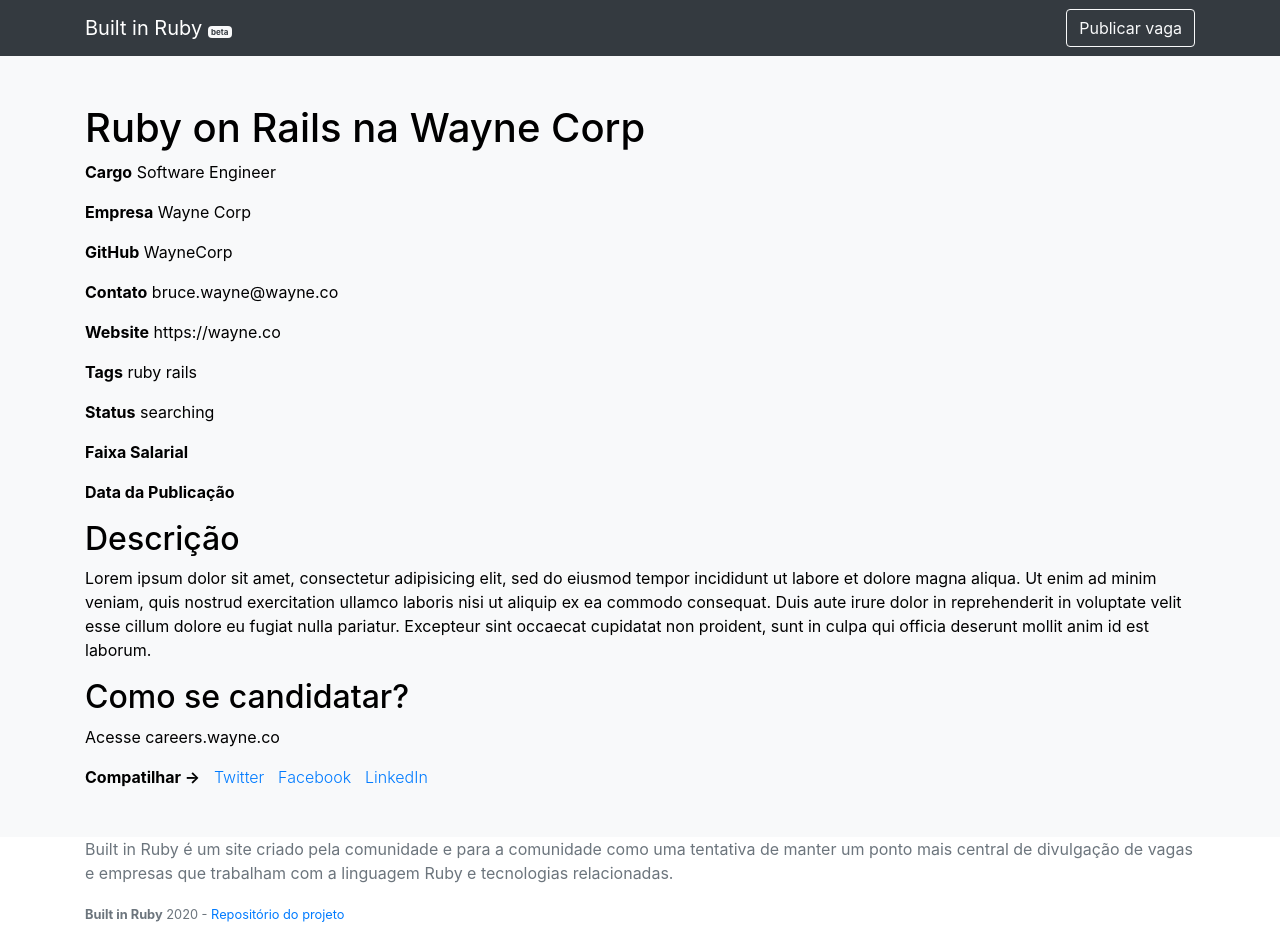
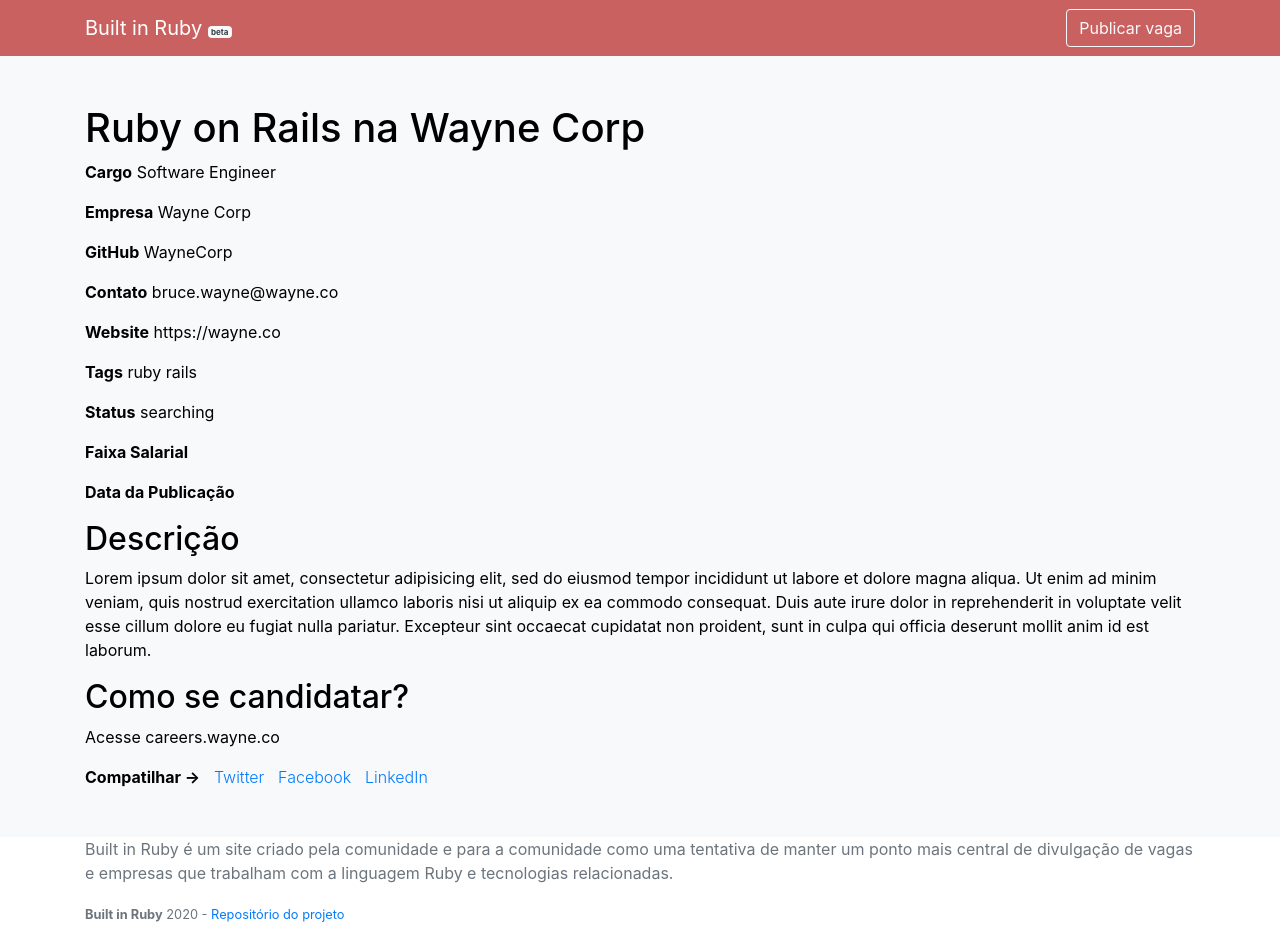
Before and after one commit to builtinruby/builtinruby, a Jekyll site: the page built from jobs/2020-09-01-ruby-on-rails-developer-na-wayne-corp.md, in a window 1280 px wide. Built offline with Jekyll 4.4.1, drawn with Linux system fonts in a browser that asks for light colours.

Commit message:
feat: change navbar color to red

```diff
--- a/_includes/navbar.html
+++ b/_includes/navbar.html
@@ -1,4 +1,4 @@
-<div class="navbar navbar-expand-lg navbar-dark bg-dark">
+<nav class="navbar navbar-expand-lg navbar-dark bg-dark navbar-red">
   <div class="container">
     <a class="navbar-brand" href="/">
       {{ site.title }}
--- a/_sass/application.scss
+++ b/_sass/application.scss
@@ -14,3 +14,7 @@ body {
   color: $bodyColor;
   font-family: $bodyFont;
 }
+
+.navbar-red {
+  background-color: #ca6161 !important;
+}
```
